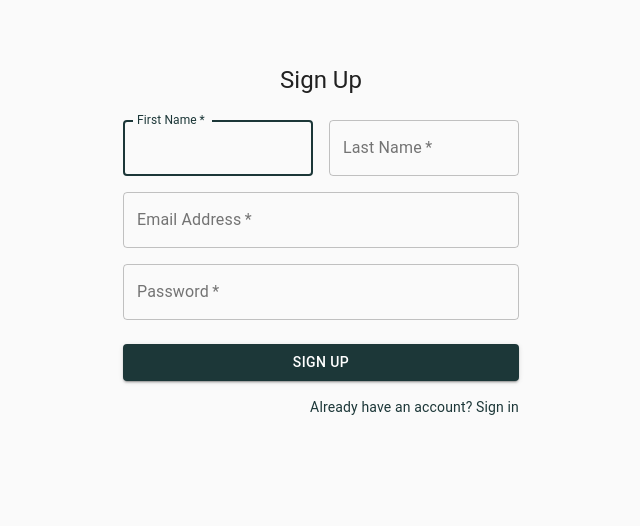
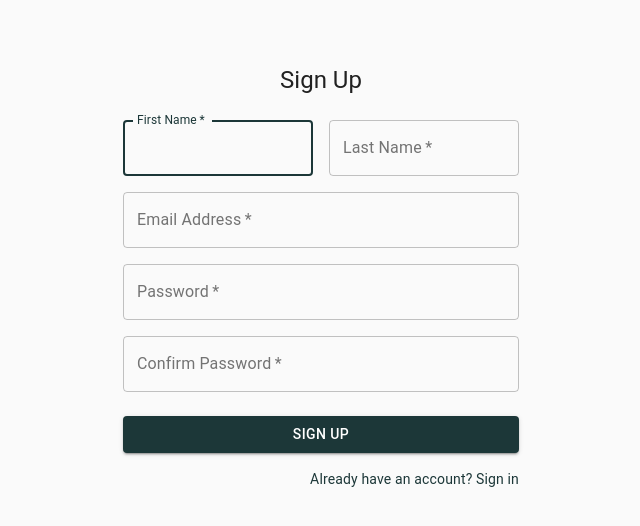
Before and after one commit to ianDesson/gander, a React (Create React App) app: page /SignUp in a window 1280 px wide. Shown: the top 526 px of the page, without its empty margins (319-959 px from the left). Built offline with nearby package versions, Linux system fonts and the light colour scheme.

Commit message:
misc. fixes, added confirm password to signup

```diff
--- a/src/static-pages/Login.js
+++ b/src/static-pages/Login.js
@@ -23,36 +23,33 @@ const theme = createMuiTheme ({
       }
     }
 });
-
-
-const useStyles = makeStyles(theme => ({
-  paper: {
+const paper = {
     marginTop: theme.spacing(8),
     display: 'flex',
     flexDirection: 'column',
     alignItems: 'center',
-  },
-  form: {
-    marginTop: theme.spacing(1),
-  },
-  submit: {
-    margin: theme.spacing(3, 0, 2),
-  },
-}));
+}
 
-export default function SignIn() {
-  const classes = useStyles();
+const form = {
+  marginTop: theme.spacing(1),
+}
 
+const submit = {
+  margin: theme.spacing(3, 0, 2),
+}
+
+export default class Login extends React.Component {
+render(){
   return (
     <Container component="main" maxWidth="xs">
       <CssBaseline />
-      <div className={classes.paper}>
+      <div style={paper}>
 
         <Typography component="h1" variant="h5">
           Sign In
         </Typography>
         <ThemeProvider theme={theme}>
-        <form className={classes.form} noValidate>
+        <form style={form}>
           <TextField
             variant="outlined"
             margin="normal"
@@ -84,7 +81,7 @@ export default function SignIn() {
             fullWidth
             variant="contained"
             color="primary"
-            className={classes.submit}
+            style={submit}
           >
             Sign In
           </Button>
@@ -107,4 +104,5 @@ export default function SignIn() {
       </Box>
     </Container>
   );
+};
 }
--- a/src/static-pages/SignUp.js
+++ b/src/static-pages/SignUp.js
@@ -56,7 +56,7 @@ export default function SignUp() {
           Sign Up
         </Typography>
         <ThemeProvider theme={theme}>
-        <form className={classes.form} noValidate>
+        <form className={classes.form}>
           <Grid container spacing={2}>
             <Grid item xs={12} sm={6}>
               <TextField
@@ -104,6 +104,18 @@ export default function SignUp() {
                 autoComplete="current-password"
               />
             </Grid>
+            <Grid item xs={12}>
+              <TextField
+                variant="outlined"
+                required
+                fullWidth
+                name="confirm password"
+                label="Confirm Password"
+                type="password"
+                id="confirmPassword"
+                autoComplete="current-password"
+              />
+            </Grid>
           </Grid>
           <Button
             type="submit"
```
